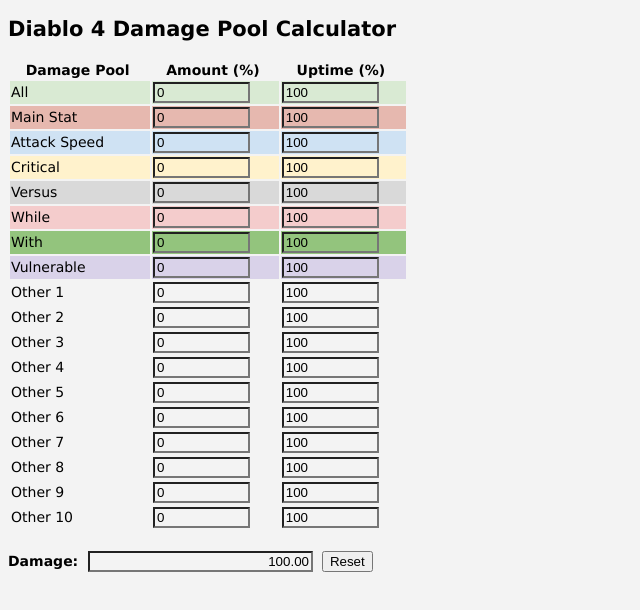
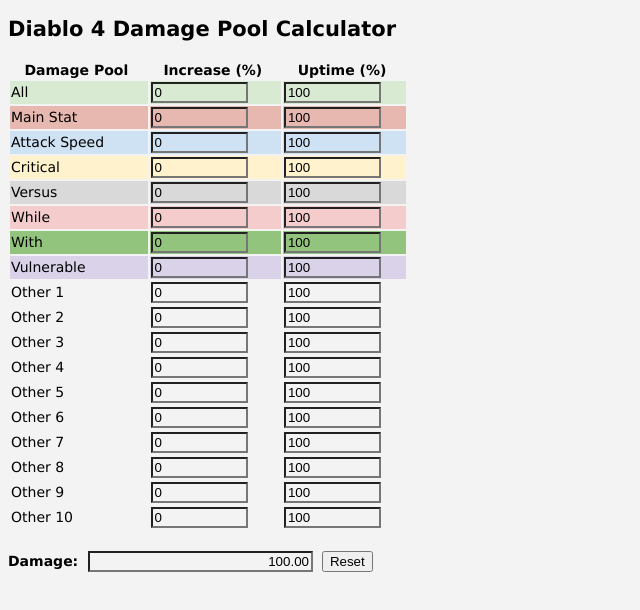
Before and after one commit to Keris-gh/keris-gh.github.io, a plain HTML site: page index.htm in a window 1280 px wide. Shown: the whole page, without its empty margins (0-640 px from the left). Drawn offline with Linux system fonts and the light colour scheme.

Commit message:
Update index.htm

```diff
--- a/index.htm
+++ b/index.htm
@@ -95,7 +95,7 @@
 <table style="width: 400px;">
   <tr>
     <th>Damage Pool&nbsp</th>
-    <th>Amount (%)&nbsp</th>
+    <th>Increase (%)&nbsp</th>
     <th>Uptime (%)&nbsp</th>
   </tr>
   <tr style="background-color:#d9ead3; color: black;">
```
